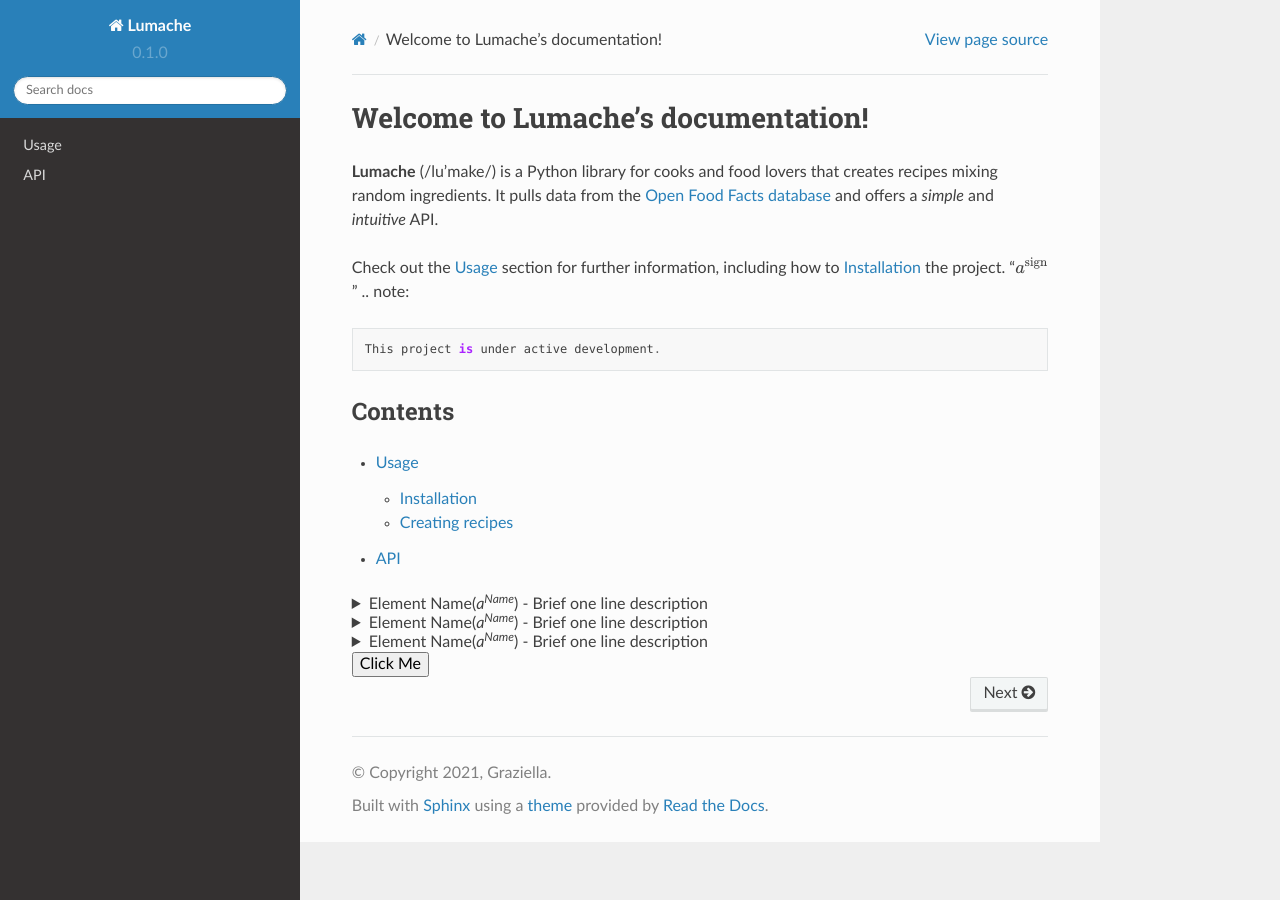
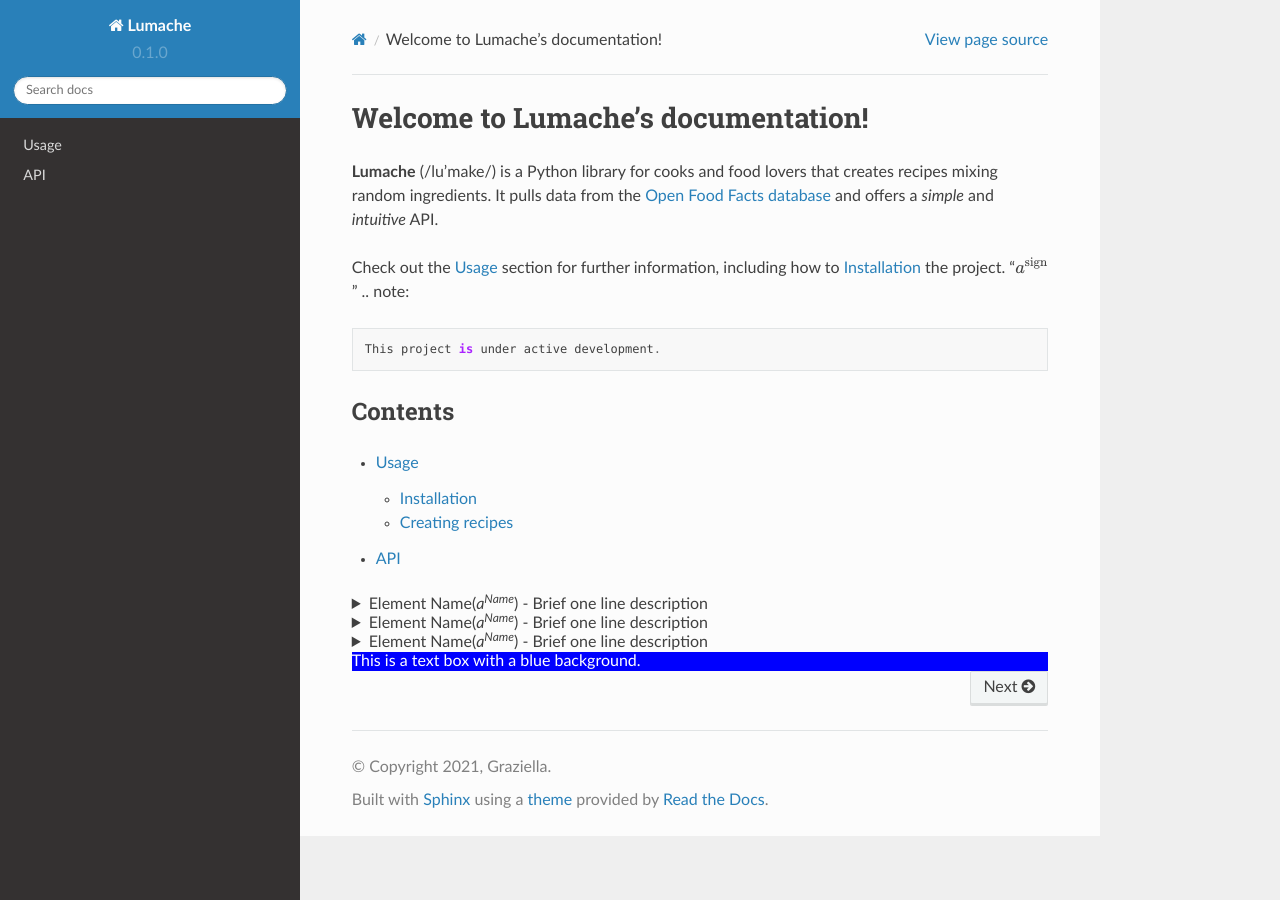
Before and after one commit to HaomiaoLuoLlanio/doc_beginning, a Sphinx documentation site: the page built from docs/source/index.rst, in a window 1280 px wide. Built offline with Sphinx 7.4.7 and the Read the Docs theme 2.0.0, drawn with Linux system fonts in a browser that asks for light colours.

Commit message:
Update index.rst

```diff
--- a/docs/source/index.rst
+++ b/docs/source/index.rst
@@ -45,4 +45,6 @@
      Examples:<br>
    </details>
 
-   <input type="button" value="Click Me" />
+   <div style="background-color: blue; color: white;">
+  This is a text box with a blue background.
+   </div>
```
